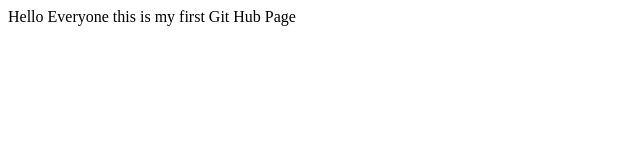
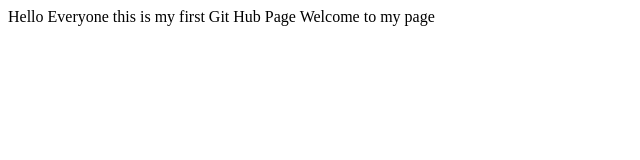
Before and after one commit to Haritha-Krish/First-Git-Hub, a plain HTML site: page index.html in a window 1280 px wide. Shown: the whole page, without its empty margins (0-640 px from the left). Drawn offline with Linux system fonts and the light colour scheme.

Commit message:
Adding a sentence

```diff
--- a/index.html
+++ b/index.html
@@ -8,5 +8,6 @@
 </head>
 <body>
     Hello Everyone this is my first Git Hub Page
+    Welcome to my page
 </body>
 </html>
```
